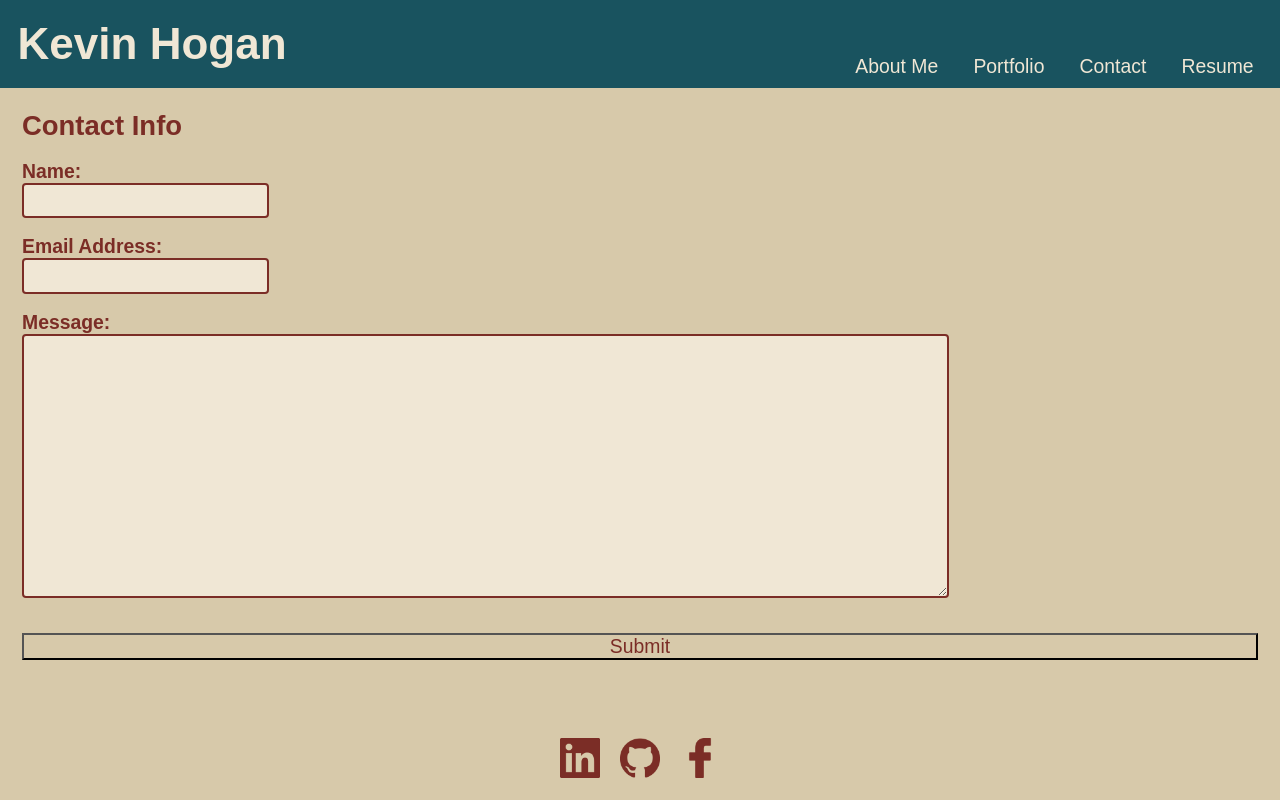
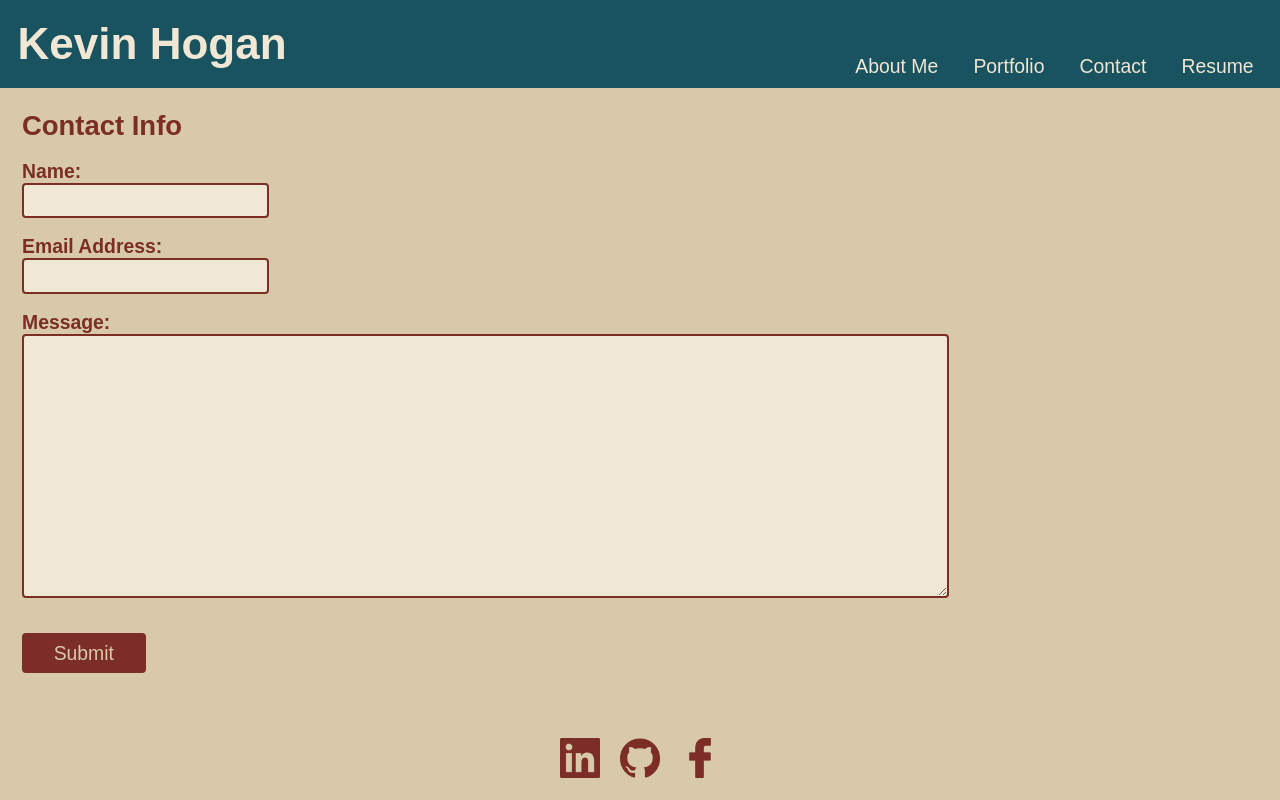
Before and after one commit to kevinchogan/react-portfolio, a React (Vite) app: page /contact in a window 1280 px wide. Built offline with nearby package versions, Linux system fonts and the light colour scheme.

Commit message:
contacts formatting

```diff
--- a/src/index.css
+++ b/src/index.css
@@ -4,6 +4,7 @@
   --dark-tan: #D7C9AA;
   --tan: #f0e7d5;
   --dark-red: #7B2D26;
+  --darker-red: #4a1b17;
   --dark-grey: #333333;
 }
 
@@ -281,6 +282,26 @@ header nav ul a:hover {
   padding: 0.5rem;
 }
 
+.contacts button {
+  color: var(--dark-tan);
+  background-color: var(--dark-red);
+  width: 10%;
+  height: 40px;
+  border: none;
+  border-radius: 4px;
+}
+
+.contacts button:hover {
+  color: var(--dark-tan);
+  background-color: var(--tan);
+  transition: 0.3s ease;
+}
+#facebook:active,
+#github:active,
+#linkedin:active,
+.contacts button:active {
+  box-shadow: inset 0 0 5px var(--dark-grey);
+}
 
 /* Footer */
 footer {
```
